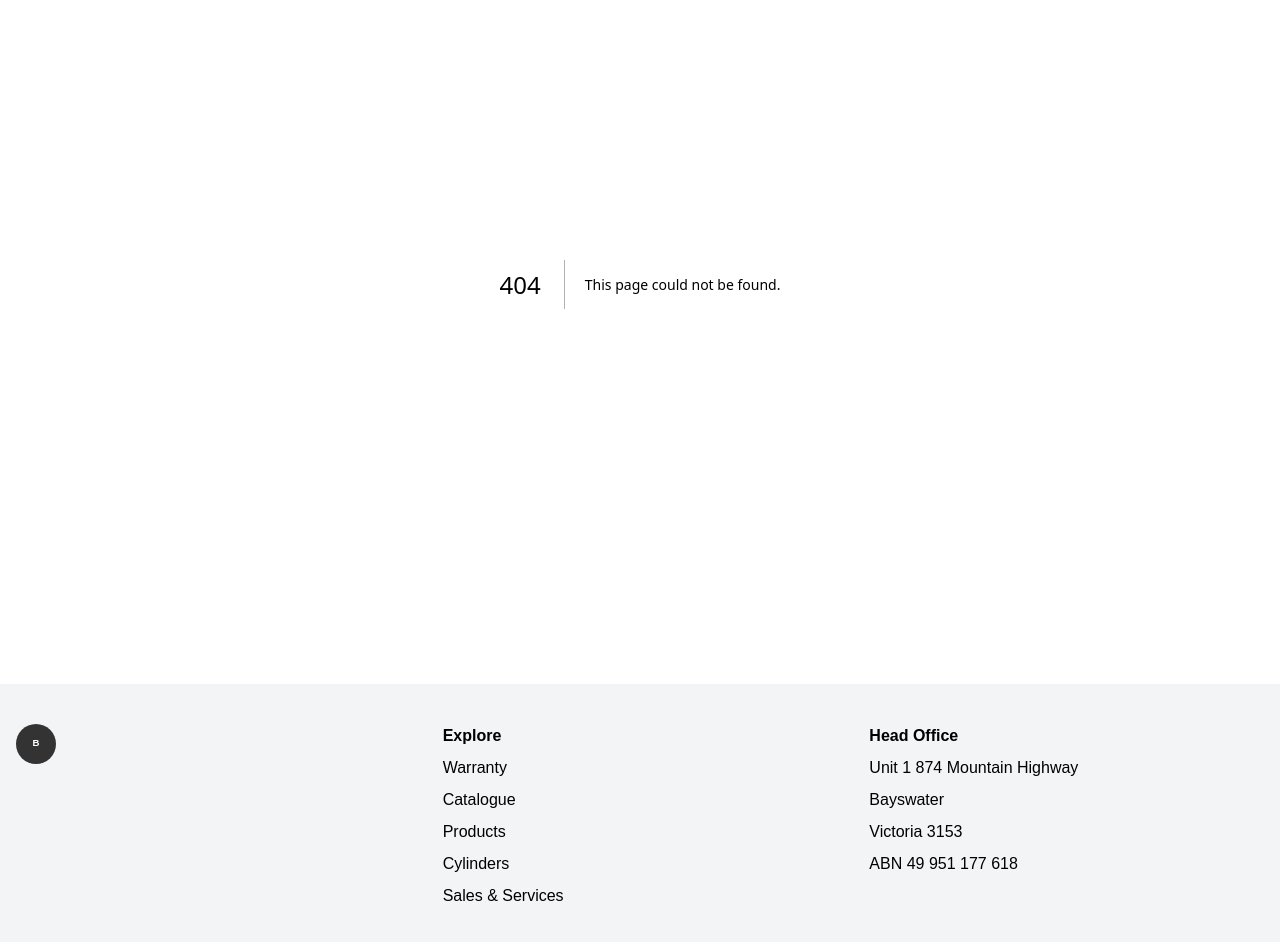
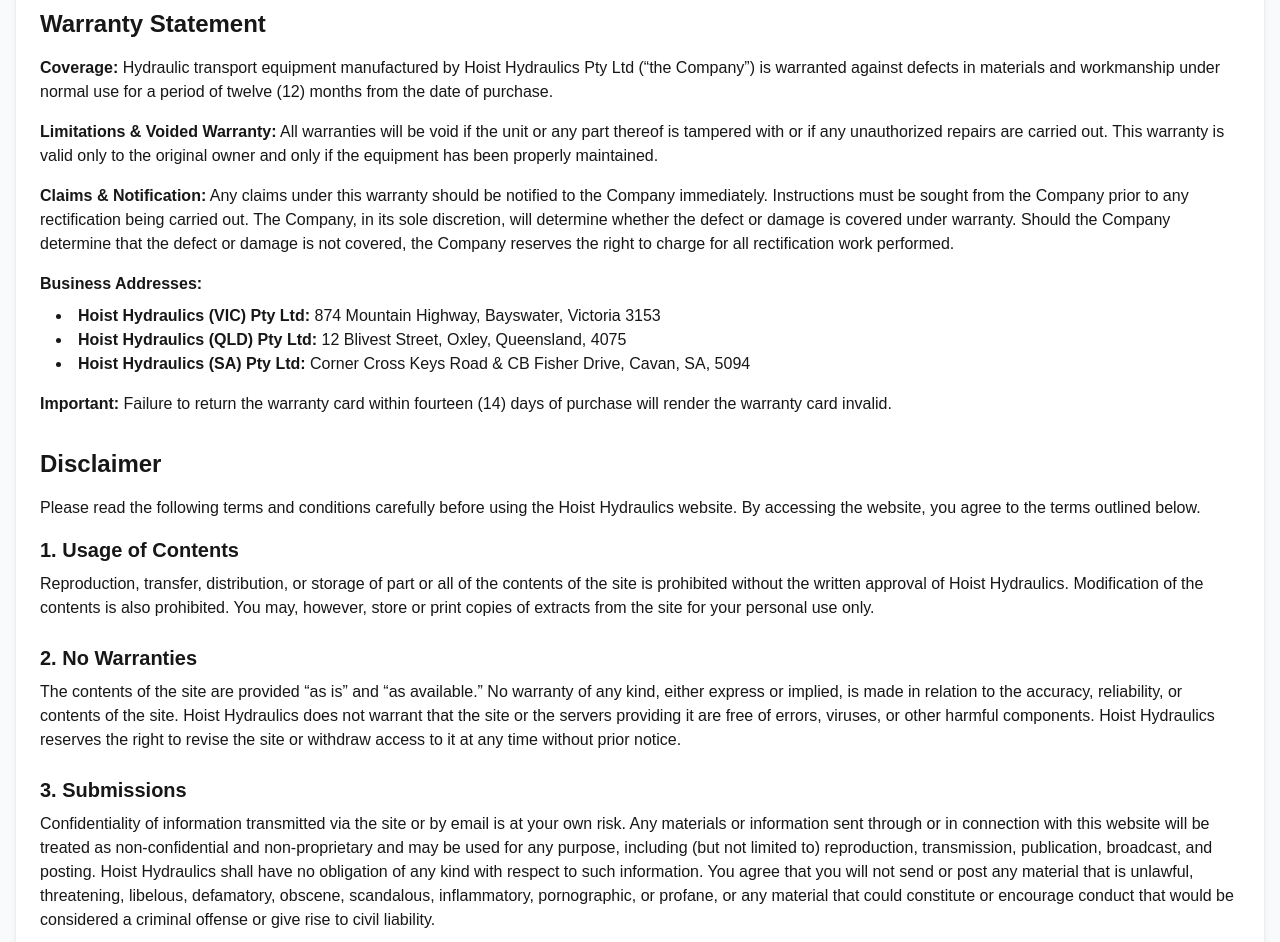
Before and after one commit to Alex57689/hoistv2, a Next.js app: page /warranty in a window 1280 px wide. Before the commit this address had no page. Shown: the part 180-1122 px from the top of the page. Built offline with nearby package versions, Linux system fonts and the light colour scheme.

Commit message:
footer update

```diff
--- /dev/null
+++ b/src/app/warranty/page.tsx
@@ -0,0 +1,91 @@
+import Head from 'next/head'
+import Link from 'next/link'
+import { FC } from 'react'
+
+const Warranty: FC = () => {
+  return (
+    <>
+      <Head>
+        <title>Warranty & Disclaimer | Hoist Hydraulics</title>
+        <meta name="description" content="Warranty and disclaimer page for Hoist Hydraulics Pty Ltd" />
+      </Head>
+      <div className="min-h-screen bg-gray-50 py-10">
+        <div className="container mx-auto px-4">
+          <div className="bg-white shadow-md rounded-lg p-6">
+            <h1 className="text-3xl font-bold text-center mb-6">
+              HOIST HYDRAULICS PTY LTD – WARRANTY & DISCLAIMER
+            </h1>
+            <section className="mb-8">
+              <h2 className="text-2xl font-semibold mb-4">Warranty Statement</h2>
+              <div className="space-y-4">
+                <p>
+                  <strong>Coverage:</strong> Hydraulic transport equipment manufactured by Hoist Hydraulics Pty Ltd (“the Company”) is warranted against defects in materials and workmanship under normal use for a period of twelve (12) months from the date of purchase.
+                </p>
+                <p>
+                  <strong>Limitations & Voided Warranty:</strong> All warranties will be void if the unit or any part thereof is tampered with or if any unauthorized repairs are carried out. This warranty is valid only to the original owner and only if the equipment has been properly maintained.
+                </p>
+                <p>
+                  <strong>Claims & Notification:</strong> Any claims under this warranty should be notified to the Company immediately. Instructions must be sought from the Company prior to any rectification being carried out. The Company, in its sole discretion, will determine whether the defect or damage is covered under warranty. Should the Company determine that the defect or damage is not covered, the Company reserves the right to charge for all rectification work performed.
+                </p>
+                <div>
+                  <strong>Business Addresses:</strong>
+                  <ul className="list-disc list-inside ml-4 mt-2">
+                    <li>
+                      <Link href='/sales-service'><strong>Hoist Hydraulics (VIC) Pty Ltd:</strong> 874 Mountain Highway, Bayswater, Victoria 3153</Link>
+                    </li>
+                    <li>
+                    <Link href='/sales-service'><strong>Hoist Hydraulics (QLD) Pty Ltd:</strong> 12 Blivest Street, Oxley, Queensland, 4075</Link>
+                    </li>
+                    <li>
+                    <Link href='/sales-service'><strong>Hoist Hydraulics (SA) Pty Ltd:</strong> Corner Cross Keys Road & CB Fisher Drive, Cavan, SA, 5094</Link>
+                    </li>
+                  </ul>
+                </div>
+                <p>
+                  <strong>Important:</strong> Failure to return the warranty card within fourteen (14) days of purchase will render the warranty card invalid.
+                </p>
+              </div>
+            </section>
+            <section>
+              <h2 className="text-2xl font-semibold mb-4">Disclaimer</h2>
+              <p className="mb-4">
+                Please read the following terms and conditions carefully before using the Hoist Hydraulics website. By accessing the website, you agree to the terms outlined below.
+              </p>
+              <div className="space-y-6">
+                <div>
+                  <h3 className="text-xl font-semibold mb-2">1. Usage of Contents</h3>
+                  <p>
+                    Reproduction, transfer, distribution, or storage of part or all of the contents of the site is prohibited without the written approval of Hoist Hydraulics. Modification of the contents is also prohibited. You may, however, store or print copies of extracts from the site for your personal use only.
+                  </p>
+                </div>
+                <div>
+                  <h3 className="text-xl font-semibold mb-2">2. No Warranties</h3>
+                  <p>
+                    The contents of the site are provided “as is” and “as available.” No warranty of any kind, either express or implied, is made in relation to the accuracy, reliability, or contents of the site. Hoist Hydraulics does not warrant that the site or the servers providing it are free of errors, viruses, or other harmful components. Hoist Hydraulics reserves the right to revise the site or withdraw access to it at any time without prior notice.
+                  </p>
+                </div>
+                <div>
+                  <h3 className="text-xl font-semibold mb-2">3. Submissions</h3>
+                  <p>
+                    Confidentiality of information transmitted via the site or by email is at your own risk. Any materials or information sent through or in connection with this website will be treated as non-confidential and non-proprietary and may be used for any purpose, including (but not limited to) reproduction, transmission, publication, broadcast, and posting. Hoist Hydraulics shall have no obligation of any kind with respect to such information. You agree that you will not send or post any material that is unlawful, threatening, libelous, defamatory, obscene, scandalous, inflammatory, pornographic, or profane, or any material that could constitute or encourage conduct that would be considered a criminal offense or give rise to civil liability.
+                  </p>
+                </div>
+                <div>
+                  <h3 className="text-xl font-semibold mb-2">4. Links to Third-Party Sites</h3>
+                  <p>
+                    Hoist Hydraulics does not accept responsibility for material created or published by third-party sites that may be accessed through a link on this site. The presence of any such links does not indicate approval or endorsement of any material contained on linked sites. Hoist Hydraulics is in no way responsible for any damage that may result from the use of the contents of this website or any linked site.
+                  </p>
+                </div>
+              </div>
+            </section>
+            <p className="mt-8">
+              If you have any questions about this warranty or disclaimer, please contact us at the relevant Hoist Hydraulics office listed above.
+            </p>
+          </div>
+        </div>
+      </div>
+    </>
+  )
+}
+
+export default Warranty
--- a/src/components/footer/Footer.tsx
+++ b/src/components/footer/Footer.tsx
@@ -34,27 +34,27 @@ const Footer: React.FC = () => {
           <h3 className="font-bold mb-2">Explore</h3>
           <ul className="space-y-2">
             <li>
-              <Link href="#" className="hover:text-blue-600">
+              <Link href="#" className="hover:text-primary-active">
                 Warranty
               </Link>
             </li>
             <li>
-              <Link href="#" className="hover:text-blue-600">
+              <Link href="#" className="hover:text-primary-active">
                 Catalogue
               </Link>
             </li>
             <li>
-              <Link href="#" className="hover:text-blue-600">
+              <Link href="#" className="hover:text-primary-active">
                 Products
               </Link>
             </li>
             <li>
-              <Link href="#" className="hover:text-blue-600">
+              <Link href="#" className="hover:text-primary-active">
                 Cylinders
               </Link>
             </li>
             <li>
-              <Link href="/sales" className="hover:text-blue-600">
+              <Link href="/sales-service" className="hover:text-primary-active">
                 Sales &amp; Services
               </Link>
             </li>
@@ -83,7 +83,6 @@ const Footer: React.FC = () => {
         </div>
       </div>
 
-      {/* Copyright */}
       <div className="mt-8 text-center text-sm text-gray-600">
         © 2025 Hoist Hydraulics. All rights reserved.
       </div>
```
